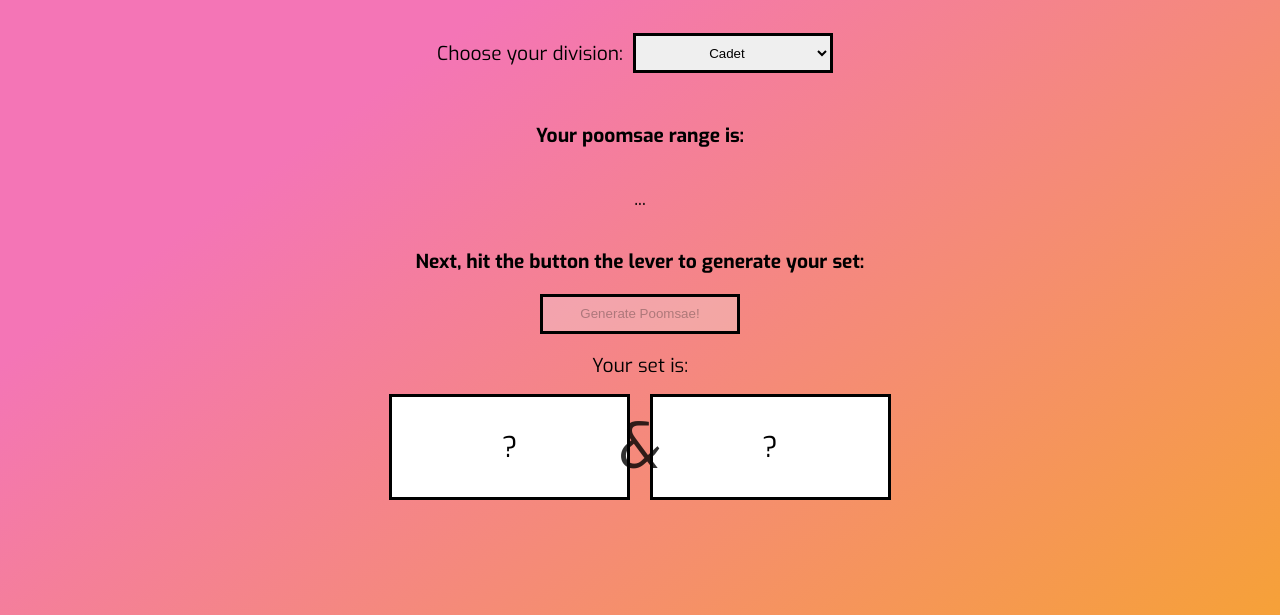
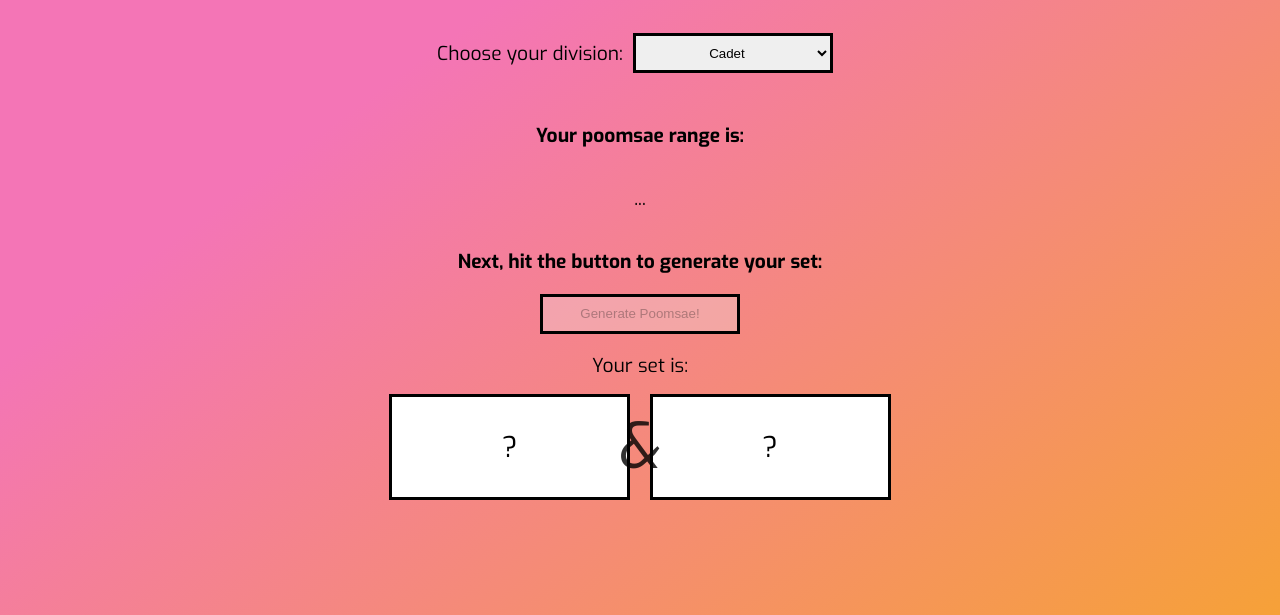
Before and after one commit to akte-akte/poomsae-selector, a plain HTML site: page index.html in a window 1280 px wide. Shown: the part 217-832 px from the top of the page. Drawn offline with Linux system fonts and the light colour scheme.

Commit message:
Ungarble the instructions

```diff
--- a/index.html
+++ b/index.html
@@ -26,7 +26,7 @@
         <p><b>Your poomsae range is:</b></p>
         <p id="poomsae-range">...</p>
 
-        <p><b>Next, hit the button the lever to generate your set:</b></p>
+        <p><b>Next, hit the button to generate your set:</b></p>
         <button id="generate-poomsae" disabled>Generate Poomsae!</button>
 
         <p>Your set is: </p>
```
